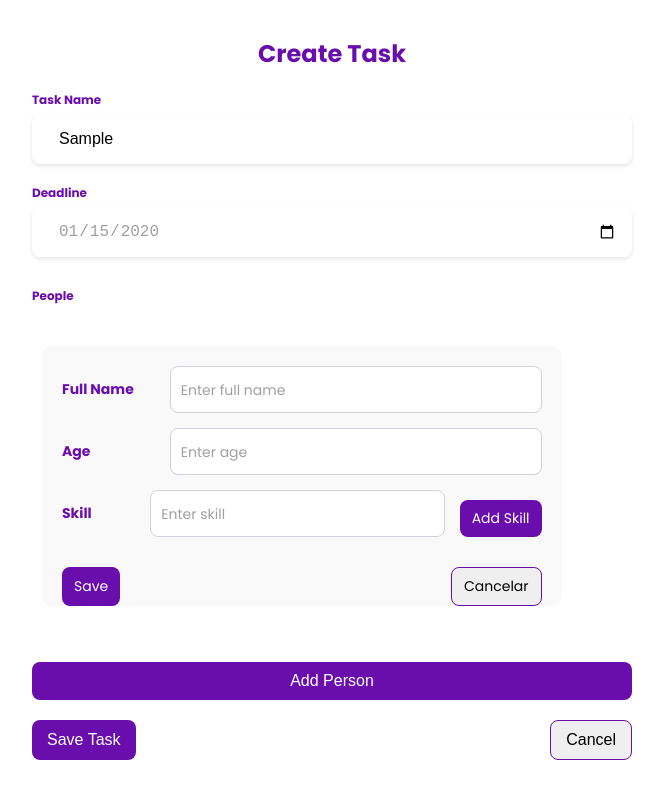
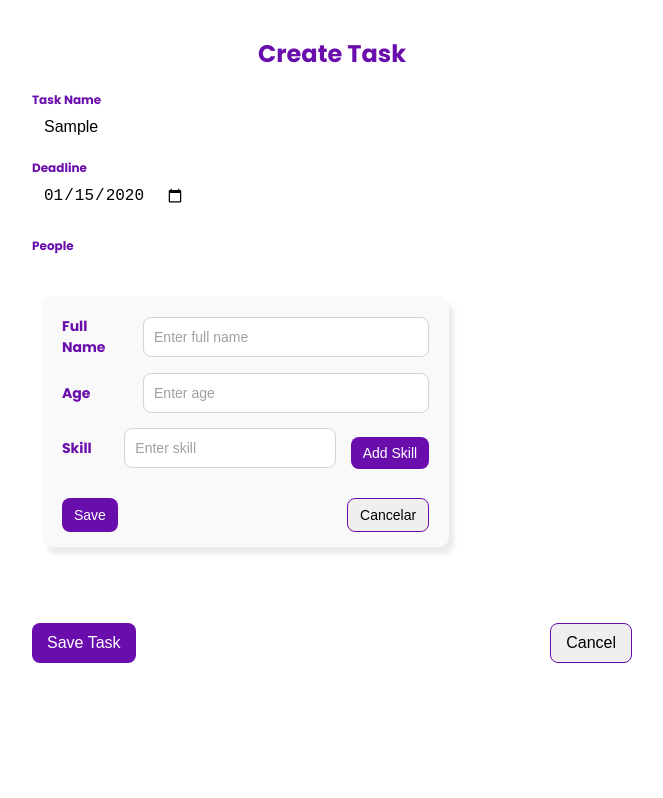
Before and after one commit to mccastrillon12/velaioProject, an Angular app in the folder velaioProject/: page /create-task in a window 1280 px wide. Both pictures are taken after typing "Sample", "2020-01-15" into the empty fields and a click on the button "Add Person". Shown: the whole page, without its empty margins (308-971 px from the left). Built offline with nearby package versions, Linux system fonts and the light colour scheme.

Commit message:
Added logic to show or hide add person button in task form

```diff
--- a/velaioProject/src/app/components/person-form/person-form.component.css
+++ b/velaioProject/src/app/components/person-form/person-form.component.css
@@ -6,17 +6,15 @@
     color: red;
     font-size: 0.9em;
 }
-/* General Styles */
-* {
-    font-family: 'Poppins', sans-serif;
-    box-sizing: border-box;
-  }
+
+
 
   .person-form {
     padding: 20px;
     background-color: #f9f9f9;
     border-radius: 10px;
     padding-bottom: 0;
+    box-shadow: 5px 7px 5px #ebebeb;
   }
 
   .person-form__group {
@@ -94,6 +92,7 @@
    .person-form__actions {
     display: flex;
     justify-content: space-between;
+    padding-bottom: 15px;
 }
 
 .person-form__button--save{
@@ -105,7 +104,7 @@
   border: 1px solid #6a0dad;
 }
 
-  /* Responsive Styles for Desktop */
+
   @media (min-width: 768px) {
     .person-form__group {
       flex-direction: row;
--- a/velaioProject/src/app/components/task-form/task-form.component.html
+++ b/velaioProject/src/app/components/task-form/task-form.component.html
@@ -3,13 +3,13 @@
   <form class="task-form__form" [formGroup]="taskForm" (ngSubmit)="saveTask()">
 
 
-    <div class="task-form__group task-form__group--icon">
+    <div class="task-form__group">
       <label for="name" class="task-form__label">Task Name</label>
       <div class="task-form__input-group">
         <span class="task-form__icon">
           <i class="fas fa-tasks"></i>
         </span>
-        <input id="name" class="task-form__input task-form__input--icon" formControlName="name" placeholder="Enter task name" />
+        <input id="name" class="task-form__input" formControlName="name" placeholder="Enter task name" />
       </div>
       <div *ngIf="taskForm.get('name')?.invalid && taskForm.get('name')?.touched" class="task-form__error">
         <div *ngIf="taskForm.get('name')?.errors?.['required']">Task Name is required.</div>
@@ -18,13 +18,13 @@
     </div>
 
 
-    <div class="task-form__group task-form__group--icon">
+    <div class="task-form__group">
       <label for="deadline" class="task-form__label">Deadline</label>
       <div class="task-form__input-group">
         <span class="task-form__icon">
           <i class="fas fa-calendar-alt"></i>
         </span>
-        <input type="date" id="deadline" class="task-form__input task-form__input--date" formControlName="deadline" [min]="today" placeholder="mm/dd/yyyy" />
+        <input type="date" id="deadline" class="task-form__input" formControlName="deadline" [min]="today" placeholder="mm/dd/yyyy" />
       </div>
       <div *ngIf="taskForm.get('deadline')?.invalid && taskForm.get('deadline')?.touched" class="task-form__error">
         <div *ngIf="taskForm.get('deadline')?.errors?.['required']">Deadline is required.</div>
@@ -58,13 +58,12 @@
 
 
     <div class="task-form__actions">
-      <button type="button" class="task-form__button task-form__button--add" (click)="addPerson()">Add Person</button>
+      <button type="button" *ngIf="!isAddingPerson" class="task-form__button task-form__button--add" (click)="addPerson()">Add Person</button>
       <div class="task-form__buttons">
         <button type="submit" class="task-form__button task-form__button--submit">Save Task</button>
         <button type="button" class="task-form__button task-form__button--cancel" (click)="cancel()">Cancel</button>
       </div>
 
-
     </div>
   </form>
 </div>
--- a/velaioProject/src/app/components/task-form/task-form.component.ts
+++ b/velaioProject/src/app/components/task-form/task-form.component.ts
@@ -19,6 +19,7 @@ export class TaskFormComponent {
   private router = inject(Router);
 
   today: string;
+  isAddingPerson: boolean = false;
 
   constructor() {
     const currentDate = new Date();
@@ -45,11 +46,13 @@ export class TaskFormComponent {
   }
 
   addPerson() {
+    this.isAddingPerson = true;
     const personForm = this.fb.group({
       fullName: ['', [Validators.required, Validators.minLength(5)]],
       age: ['', [Validators.required, Validators.min(18)]],
       skills: this.fb.array([this.fb.control('', Validators.required)]),
-      isEditing: [true],     });
+      isEditing: [true],
+    });
 
     this.persons.push(personForm);
   }
@@ -62,11 +65,12 @@ export class TaskFormComponent {
   onSavePerson(index: number) {
     const person = this.persons.at(index);
     person.get('isEditing')?.setValue(false);
+    this.isAddingPerson = false;
   }
 
   removePerson(index: number) {
     this.persons.removeAt(index);
-  }
+    this.isAddingPerson = false;    }
 
   isNameDuplicate(index: number): boolean {
     const currentName = this.persons.at(index).get('fullName')?.value;
@@ -98,6 +102,7 @@ export class TaskFormComponent {
       this.taskForm.markAllAsTouched();
     }
   }
+
   cancel() {
     this.router.navigate(['/']);
   }
```
